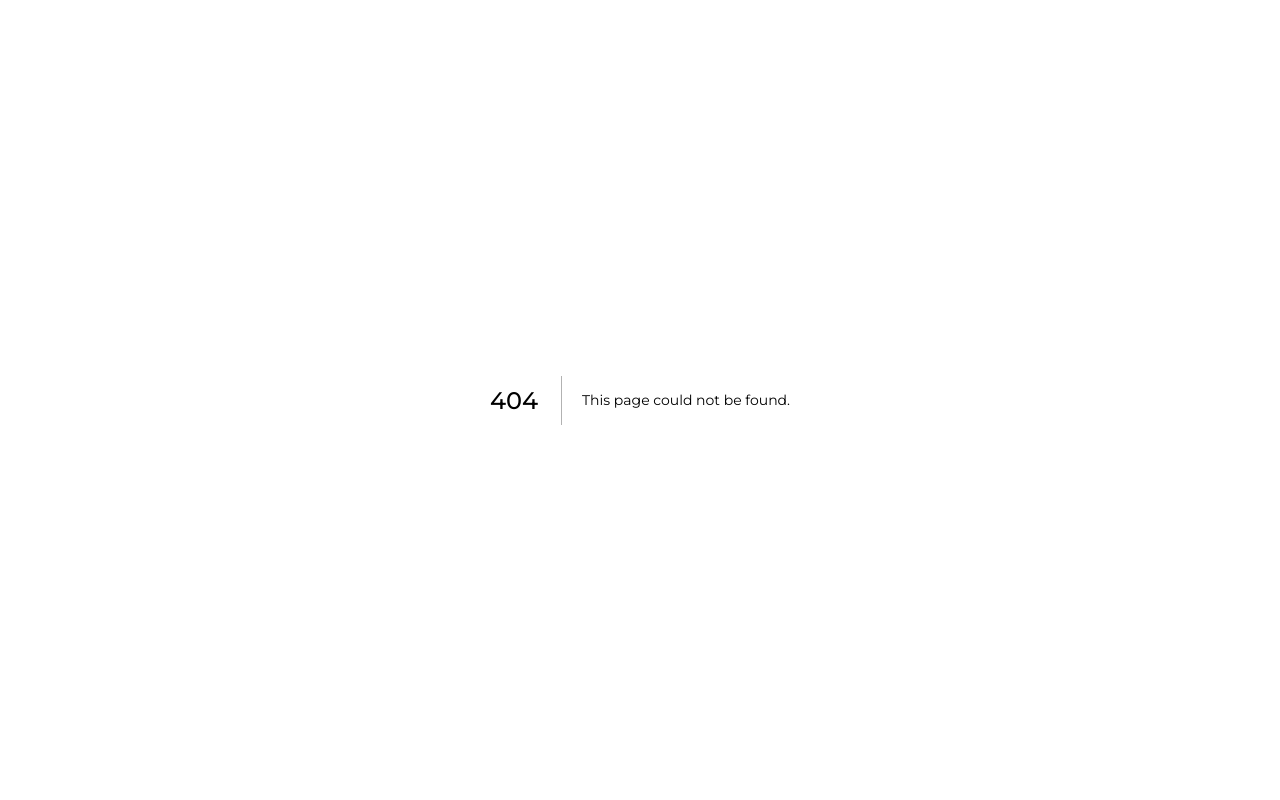
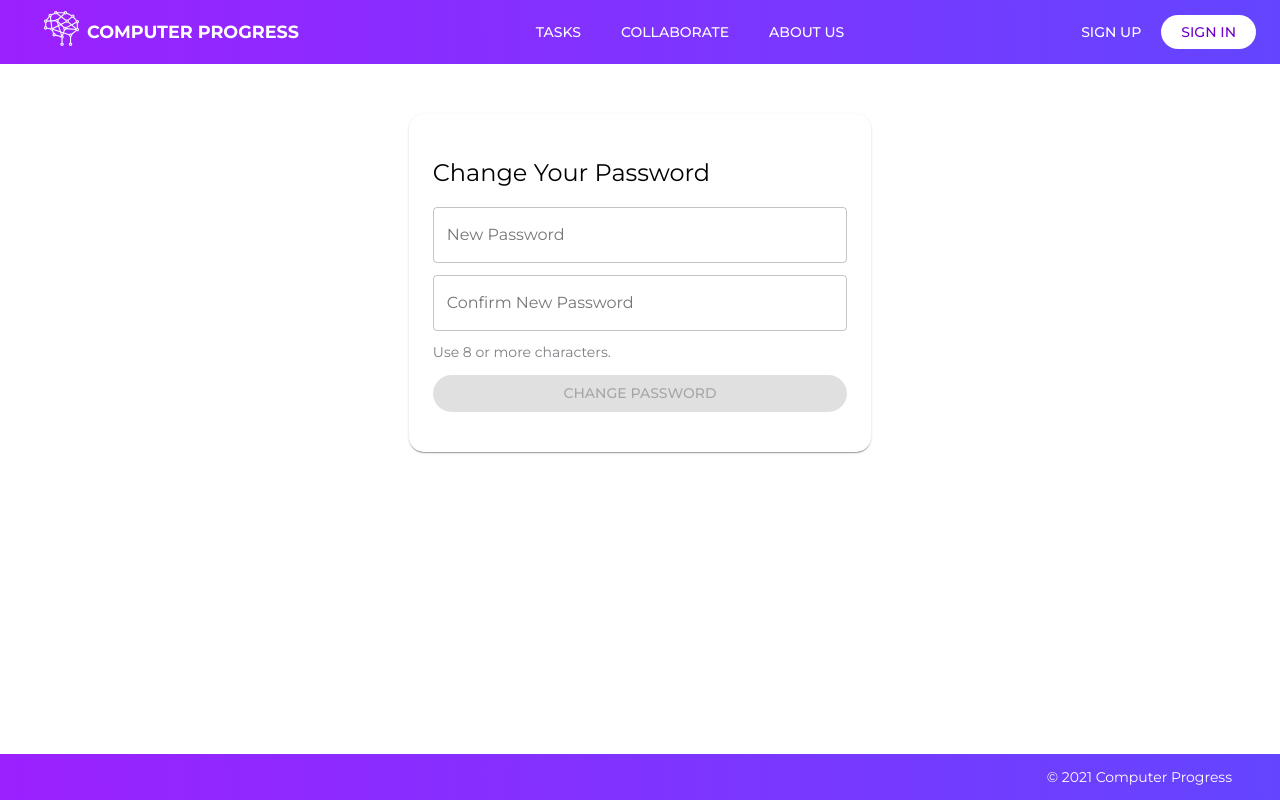
Before and after one commit to Computer-Progress/computerprogress.com, a Next.js app: page /change-password in a window 1280 px wide. Before the commit this address had no page. Built offline with nearby package versions, Linux system fonts and the light colour scheme.

Commit message:
Add page template

```diff
--- /dev/null
+++ b/containers/ChangePassword/index.js
@@ -0,0 +1,109 @@
+import Link from "next/link";
+import PageTemplate from "../../components/PageTemplate";
+import NewButton from "../../components/Button/NewButton";
+
+import {
+  Container,
+  StyledBox,
+  Input,
+  Question,
+} from "./styles";
+import { useEffect, useState } from "react";
+import useApi from "../../services/useApi";
+import { Creators as alertActions } from "../../store/ducks/alert";
+import { useDispatch } from "react-redux";
+import router from "next/router";
+
+export default function ChangePassword() {
+  const api = useApi();
+  const dispatch = useDispatch();
+
+  const emptyAccount = {
+    first_name: "",
+    last_name: "",
+    email: "",
+    password: "",
+    passwordConfirmation: "",
+  };
+
+  const [account, setAccount] = useState(emptyAccount);
+
+  const [isAccountValid, setIsAccountValid] = useState(false);
+  const [isSubmissionLoading, setIsSubmissionLoading] = useState(false);
+
+  useEffect(() => {
+    const isSomeInputEmpty = Object.values(account).some(
+      (input) => input.length === 0
+    );
+
+    setIsAccountValid(!isSomeInputEmpty);
+  }, [account]);
+
+  function handleChange(event) {
+    const key = event.target.name;
+    const value = event.target.value;
+
+    setAccount({ ...account, [key]: value });
+  }
+
+  async function submitSignIn() {
+    setIsSubmissionLoading(true);
+
+    try {
+      const response = await api.post("/users/open", account);
+
+      dispatch(
+        alertActions.openAlert({
+          open: true,
+          message: `An email confirmation was sent to ${account.email}.`,
+          type: "info",
+        })
+      );
+
+      setIsSubmissionLoading(true);
+      setAccount(emptyAccount);
+      router.push("/signin");
+    } catch (error) {
+      dispatch(
+        alertActions.openAlert({
+          open: true,
+          message: error.message,
+          type: "error",
+        })
+      );
+    }
+    setIsSubmissionLoading(false);
+  }
+  return (
+    <PageTemplate>
+      <Container>
+        <StyledBox>
+          <h2>Change Your Password</h2>
+          <Input
+            name="new_password"
+            label="New Password"
+            value={account["new_password"]}
+            onChange={handleChange}
+          />
+          <Input
+            name="confirm_new_password"
+            label="Confirm New Password"
+            value={account["confirm_new_password"]}
+            onChange={handleChange}
+          />
+          <Question>
+            Use 8 or more characters.
+          </Question>
+          <NewButton
+            color="primary"
+            disabled={!isAccountValid}
+            loading={isSubmissionLoading}
+            onClick={submitSignIn}
+          >
+            Change Password
+          </NewButton>
+        </StyledBox>
+      </Container>
+    </PageTemplate>
+  );
+}
--- /dev/null
+++ b/containers/ChangePassword/styles.js
@@ -0,0 +1,57 @@
+import styled from "styled-components";
+import theme from "../../styles/theme";
+import { Box, Divider as MaterialDivider, TextField } from "@material-ui/core";
+import Button from "../../components/Button"
+
+export const Container = styled.div`
+  background: ${theme.colors.white};
+  display: flex;
+  flex-direction: row;
+  align-self: center;
+  justify-content: center;
+  /* max-width: 1100px; */
+  width: 100%;
+  margin: 50px 0px 20px 0px;
+   div p {
+     font-size: 15px;
+   }
+
+  @media only screen and (max-width: 950px) {
+    flex-direction: column;
+  }
+`;
+
+export const InfoContainer = styled.div`
+   display: flex;
+   flex-direction: column;
+   flex: 0.50;
+`;
+
+
+export const StyledBox = styled(Box).attrs({
+  borderRadius: 15,
+  boxShadow: 1,
+  padding: 3,
+  paddingBottom: 5
+})`
+  flex: 0.35;
+  h2 {
+    font-weight: normal;
+  }
+`;
+
+export const Input = styled(TextField).attrs({
+  variant: 'outlined',
+})`
+  width: 100%;
+  margin-bottom: 12px !important;
+`
+
+export const Question = styled.p`
+  color: ${({ button }) => button ? theme.colors.primary : theme.colors.greyText};
+  ${({ margin }) => !margin && `
+    margin-top: 0px;
+    padding-top: 0px;
+  `}
+  font-size: 14px !important;
+`;
--- /dev/null
+++ b/containers/ResetPassword/styles.js
@@ -0,0 +1,57 @@
+import styled from "styled-components";
+import theme from "../../styles/theme";
+import { Box, Divider as MaterialDivider, TextField } from "@material-ui/core";
+import Button from "../../components/Button"
+
+export const Container = styled.div`
+  background: ${theme.colors.white};
+  display: flex;
+  flex-direction: row;
+  align-self: center;
+  justify-content: center;
+  /* max-width: 1100px; */
+  width: 100%;
+  margin: 50px 0px 20px 0px;
+   div p {
+     font-size: 15px;
+   }
+
+  @media only screen and (max-width: 950px) {
+    flex-direction: column;
+  }
+`;
+
+export const InfoContainer = styled.div`
+   display: flex;
+   flex-direction: column;
+   flex: 0.50;
+`;
+
+
+export const StyledBox = styled(Box).attrs({
+  borderRadius: 15,
+  boxShadow: 1,
+  padding: 3,
+  paddingBottom: 5
+})`
+  flex: 0.35;
+  h2 {
+    font-weight: normal;
+  }
+`;
+
+export const Input = styled(TextField).attrs({
+  variant: 'outlined',
+})`
+  width: 100%;
+  margin-bottom: 12px !important;
+`
+
+export const Question = styled.p`
+  color: ${({ button }) => button ? theme.colors.primary : theme.colors.greyText};
+  ${({ margin }) => !margin && `
+    margin-top: 0px;
+    padding-top: 0px;
+  `}
+  font-size: 14px !important;
+`;
--- /dev/null
+++ b/pages/change-password.js
@@ -0,0 +1 @@
+export {default} from '../containers/ChangePassword';
--- /dev/null
+++ b/pages/reset-password.js
@@ -0,0 +1 @@
+export {default} from '../containers/ResetPassword';
```
Also changed, not shown: containers/ResetPassword/index.js (added, +99 -0 lines).
